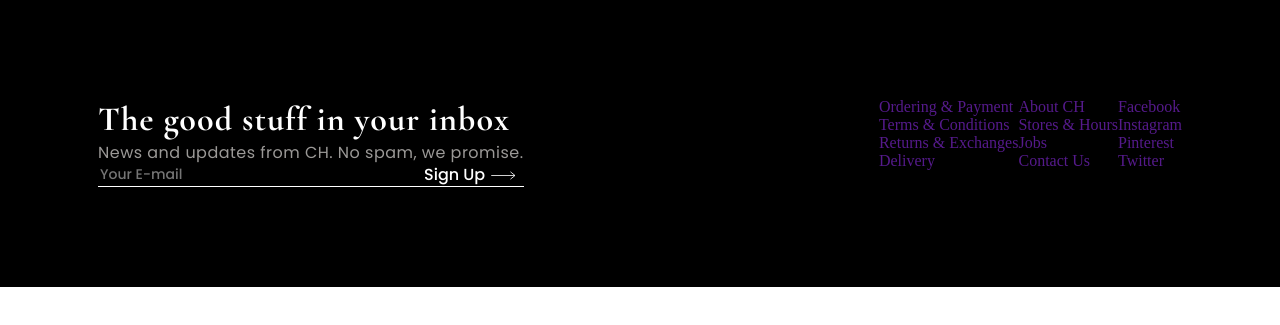
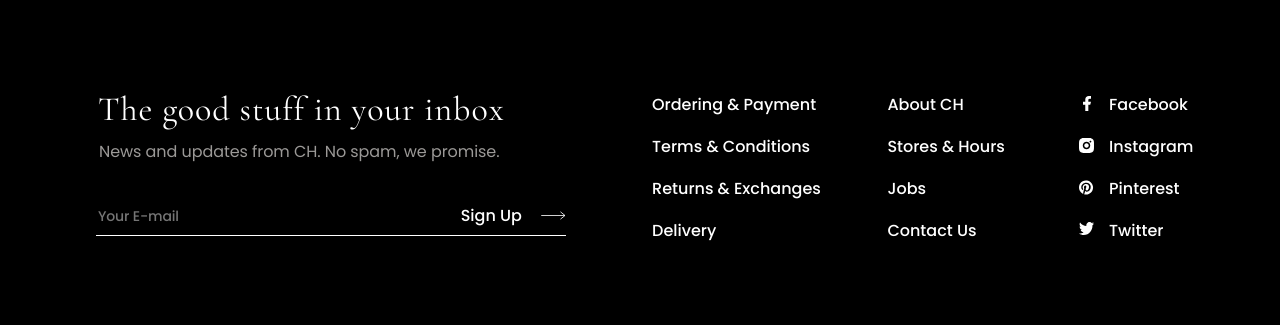
Before and after one commit to vadimrahmanov/CH-Jewellery, a website: page source/index.html in a window 1280 px wide. Shown: the part 641-966 px from the top of the page. Before the commit the page ends 928 px from the top, so only its background shows below. Drawn offline with Linux system fonts and the light colour scheme; files that its build step writes are made by us from their sources; files whose address does not match are found by name.

Commit message:
Шапка десктоп, начал делать шапку для планшета

```diff
--- a/source/index.html
+++ b/source/index.html
@@ -127,16 +127,36 @@
         </ul>
         <ul class="footer__social-medias">
           <li>
-            <a href="">Facebook</a>
+            <a href="">
+              <svg class="footer__social-medias-fb-icon" width="8" height="15">
+                <use xlink:href="img/sprite_auto.svg#fb-icon"></use>
+              </svg>
+              Facebook
+            </a>
           </li>
           <li>
-            <a href="">Instagram</a>
+            <a href="">
+              <svg width="15" height="15">
+                <use xlink:href="img/sprite_auto.svg#instagram-icon"></use>
+              </svg>
+              Instagram
+            </a>
           </li>
           <li>
-            <a href="">Pinterest</a>
+            <a href="">
+              <svg width="15" height="15">
+                <use xlink:href="img/sprite_auto.svg#pinterest-icon"></use>
+              </svg>
+              Pinterest
+            </a>
           </li>
           <li>
-            <a href="">Twitter</a>
+            <a href="">
+              <svg width="15" height="13">
+                <use xlink:href="img/sprite_auto.svg#twitter-icon"></use>
+              </svg>
+              Twitter
+            </a>
           </li>
         </ul>
       </div>
--- a/source/sass/blocks/footer.scss
+++ b/source/sass/blocks/footer.scss
@@ -6,23 +6,25 @@
   max-width: 1366px;
   margin: 0 auto;
   display: flex;
-  justify-content: space-between;
-  padding-top: 100px;
+  padding-top: 90px;
   padding-bottom: 100px;
 }
 
 .footer__subscription {
-  margin-left: 98px;
+  margin-left: 94px;
+  width: 36.9%;
 }
 
 .footer__subscription h2 {
   font-family: $cormorant;
   font-size: 34px;
-  font-weight: 700;
+  font-weight: 400;
   line-height: 44px;
   color: $white;
-  letter-spacing: 0.03em;
+  padding-bottom: 9px;
+  letter-spacing: 0.028em;
   margin: 0;
+  padding-left: 4px;
 }
 
 .footer__subscription h3 {
@@ -31,14 +33,18 @@
   font-weight: 400;
   line-height: 21px;
   color: $gray;
-  letter-spacing: 0.03em;
+  letter-spacing: -0.004em;
   margin: 0;
+  padding-left: 5px;
 }
 
 .footer__subscription form {
   display: flex;
   justify-content: space-between;
   border-bottom: 1px solid $white;
+  padding-top: 43px;
+  margin-left: 2px;
+  padding-bottom: 7px;
 }
 
 .footer__subscription input {
@@ -49,7 +55,8 @@
   color: $gray;
   background-color: transparent;
   border: 0;
-  width: 316px;
+  width: 77%;
+  letter-spacing: -0.01em;
 }
 
 .footer__subscription button {
@@ -60,17 +67,120 @@
   background: none;
   border: none;
   color: $white;
+  margin-top: -2px;
+  position: relative;
+  padding-right: 42px;
+  width: 116px;
+
+  &:hover {
+    cursor: pointer;
+    opacity: 0.6;
+  }
+
+  &:active {
+    opacity: 0.3;
+  }
 }
 
 .footer__subscription svg {
   stroke: $white;
+  position: absolute;
+  right: -2px;
+  top: 8px;
 }
 
 .footer__navigation {
   display: flex;
-  margin-right: 98px
+  padding-top: 6px;
+  margin-left: 6.7%;
+  width: 42.3%;
+  box-sizing: border-box;
+}
+
+.footer__navigation li {
+  margin-bottom: 21px;
+}
+
+.footer__navigation a {
+  font-family: $poppins;
+  font-weight: 500;
+  font-size: 16px;
+  line-height: 21px;
+  color: $white;
+  display: block;
+  position: relative;
+
+  &:hover {
+    color: $brown;
+  }
+
+  &:active {
+    opacity: 0.4;
+  }
+}
+
+.footer__navigation svg {
+  position: absolute;
+  left: 0;
+  top: 2px;
 }
 
 .footer__navigation ul {
-  @include list-reset;
+  padding: 0;
+  margin-top: 0;
 }
+
+.footer__nav-info {
+  margin-right: 12.3%;
+}
+
+.footer__social-medias {
+  margin-left: auto;
+}
+
+.footer__social-medias a {
+  padding-left: 30px;
+}
+
+svg.footer__social-medias-fb-icon {
+  left: 4px;
+}
+
+@media (max-width: $tablet) {
+  .footer__container {
+    flex-direction: column;
+    padding-top: 50px;
+  }
+
+  .footer__subscription {
+    margin-left: 45px;
+    width: 73%;
+  }
+
+  .footer__subscription h2 {
+    padding-left: 0;
+  }
+
+  .footer__subscription h3 {
+    padding-left: 0;
+  }
+
+  .footer__subscription form {
+    margin-left: 0;
+  }
+
+  .footer__subscription input {
+    width: 87%;
+    padding-left: 0;
+  }
+
+  .footer__navigation {
+    padding-top: 46px;
+    margin-left: 45px;
+    width: 74.5%;
+  }
+
+  .footer__nav-info {
+    margin-right: 15%;
+  }
+}
--- a/source/sass/blocks/header.scss
+++ b/source/sass/blocks/header.scss
@@ -114,9 +114,9 @@
   background-image: url("../img/banner.png");
   background-size: 1366px 471px;
   background-repeat: no-repeat;
-  background-position: center 0px;
+  background-position: center 0;
   background-color: rgba(86, 64, 52, 0.7);
-  filter: drop-shadow(0px 4px 4px rgba(0, 0, 0, 0.25));
+  filter: drop-shadow(0 4px 4px rgba(0, 0, 0, 0.25));
 
   @media (min-resolution: $retina-dpi), (min-resolution: $retina-dppx) {
     background-image: url("../img/banner@2x.png");
@@ -205,7 +205,6 @@
   }
 
   .header__search input {
-    border: 1px solid black;
     border-radius: 21px;
     position: relative;
     padding-top: 8px;
@@ -259,7 +258,7 @@
 
   .header__container ul {
     flex-direction: column;
-    margin-left: 0px;
+    margin-left: 0;
     margin-top: 0;
     padding-left: 45px;
     width: 90%;
```
Also changed, not shown: build/css/style.min.css, build/img/arrow-right-icon.svg, build/index.html, source/img/arrow-right-icon.svg, source/js/vendors/styles.css, 1 other file.
